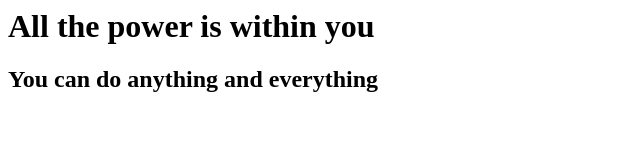
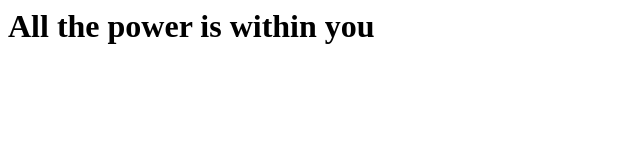
Before and after one commit to Derewolfbeta/firstgitrepo, a plain HTML site: page index.html in a window 1280 px wide. Shown: the whole page, without its empty margins (0-640 px from the left). Drawn offline with Linux system fonts and the light colour scheme.

Commit message:
Revert "completed the first code"
This reverts commit 55011760a9aa152eb02e99a27c44fbebf6e4ee4a.

```diff
--- a/index.html
+++ b/index.html
@@ -1,6 +1,5 @@
 <html>
 <body>
 <h1>All the power is within you</h1>
-<h2>You can do anything and everything</h2>
 </body>
 </html>
```
